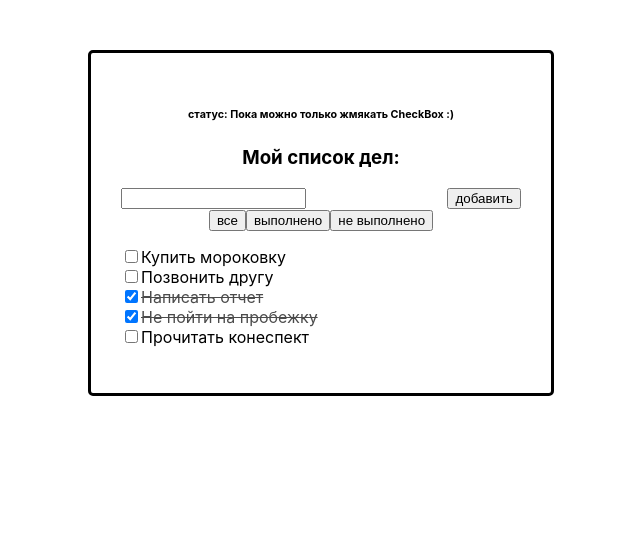
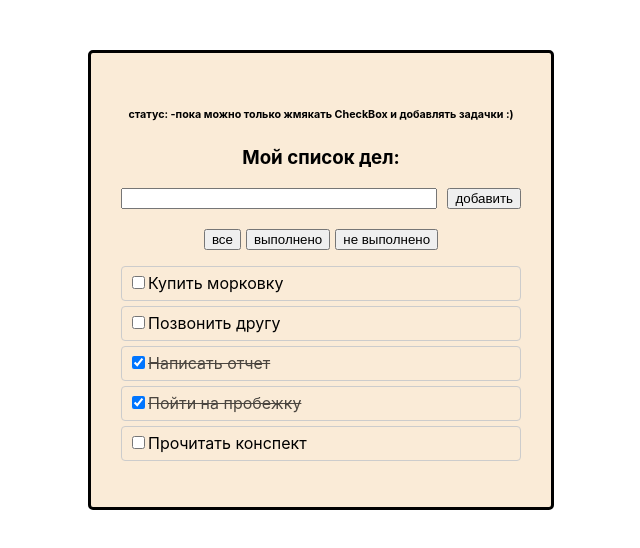
Before and after one commit to kaskodim/task-list, a React (Create React App) app: page / in a window 1280 px wide. Shown: the top 548 px of the page, without its empty margins (319-959 px from the left). Built offline with nearby package versions, Linux system fonts and the light colour scheme.

Commit message:
adds adding a task

```diff
--- a/package.json
+++ b/package.json
@@ -12,6 +12,7 @@
     "@types/react": "^18.0.0",
     "@types/react-dom": "^18.0.0",
     "@types/uuid": "^10.0.0",
+    "classnames": "^2.5.1",
     "gh-pages": "^6.2.0",
     "react": "^18.3.1",
     "react-dom": "^18.3.1",
--- a/src/App.tsx
+++ b/src/App.tsx
@@ -4,17 +4,19 @@ import {v1} from 'uuid';
 
 
 const tasksBek = [
-    {id: v1(), title: 'Купить мороковку', completed: false},
+    {id: v1(), title: 'Купить морковку', completed: false},
     {id: v1(), title: 'Позвонить другу', completed: false},
     {id: v1(), title: 'Написать отчет', completed: true},
-    {id: v1(), title: 'Не пойти на пробежку', completed: true},
-    {id: v1(), title: 'Прочитать конеспект', completed: false}
+    {id: v1(), title: 'Пойти на пробежку', completed: true},
+    {id: v1(), title: 'Прочитать конспект', completed: false}
 ];
+
+export type ButtonNameType = 'добавить' | 'все' | 'выполнено' | 'не выполнено'
+
 
 function App() {
 
     const [tasks, setTasks] = useState<Array<TaskType>>(tasksBek)
-
 
     function changeCheckbox(id: string, completed: boolean) {
 
@@ -31,13 +33,22 @@ function App() {
         //     )
         // );
     }
+    function addTask(title: string) {
+        let newTask = {
+            id: v1(),
+            title: title,
+            completed: false
+        }
+        setTasks([newTask, ...tasks])
+    }
 
     return (
         <div className="App">
-            <h6>статус: Пока можно только жмякать CheckBox :) </h6>
+            <h6>статус: -пока можно только жмякать CheckBox и добавлять задачки :) </h6>
             <TaskList title={'Мой список дел:'}
                       tasks={tasks}
-                      changeCheckbox={changeCheckbox}/>
+                      changeCheckbox={changeCheckbox}
+                      addTask={addTask}/>
         </div>
     );
 }
--- a/src/components/Button.tsx
+++ b/src/components/Button.tsx
@@ -1,11 +1,15 @@
 import React from 'react';
+import {ButtonNameType} from '../App';
+
 
 type ButtonPropsType = {
-    name: string;
+    name: ButtonNameType;
+    onClick?: () => void;
 }
 
 export const Button = (props: ButtonPropsType) => {
     return (
-        <button>{props.name}</button>
+        <button onClick={props.onClick}
+        >{props.name}</button>
     );
 };
--- a/src/components/taskList.tsx
+++ b/src/components/taskList.tsx
@@ -1,5 +1,6 @@
-import React from 'react';
+import React, {ChangeEvent, KeyboardEvent, useState} from 'react';
 import {Button} from './Button';
+import classNames from 'classnames';
 
 
 export type TaskType = {
@@ -12,19 +13,59 @@ type TaskListPropsType = {
     title: string
     tasks: Array<TaskType>
     changeCheckbox: (id: string, completed: boolean) => void
+    addTask: (title: string) => void
 }
 
 export const TaskList = (props: TaskListPropsType) => {
+
+    const [newTitle, setNewTitle] = useState('')
+    const [error, setError] = useState('')
+
+    const newTitleHandler = (e: ChangeEvent<HTMLInputElement>) => {
+        setNewTitle(e.currentTarget.value)
+    }
+    const addTitleHandler = () => {
+
+        if (!newTitle) {
+            setError(' напиши что-нибудь...')
+            setNewTitle('')
+            return
+        }
+
+        if (props.tasks.some(t => t.title === newTitle)) {
+            setError(' повторяешься :)')
+            setNewTitle('')
+            return
+        } else {
+            // добавить обрезание строки, если не влазивает!
+            props.addTask(newTitle.trim())
+            setNewTitle('')
+            setError('')
+        }
+    }
+    const onPressHandler = (e: KeyboardEvent<HTMLInputElement>) => {
+
+        if (e.ctrlKey && e.key === 'Enter') {
+            addTitleHandler()
+        }
+    }
+
     return (
         <div>
             <h3>{props.title}</h3>
 
             <div className={'inputSave'}>
-                <input/>
-                <Button name={'добавить'}/>
+                <input className={classNames(error ? 'error' : '', 'inputValue')}
+                       onChange={newTitleHandler}
+                       value={newTitle}
+                       placeholder={error ? error : ''}
+                       onKeyUp={onPressHandler}/>
+
+                <Button name={'добавить'}
+                        onClick={addTitleHandler}/>
             </div>
 
-            <div>
+            <div className={'filter-buttons'}>
                 <Button name={'все'}/>
                 <Button name={'выполнено'}/>
                 <Button name={'не выполнено'}/>
@@ -38,15 +79,18 @@ export const TaskList = (props: TaskListPropsType) => {
                     }
 
                     return (
-                        <li key={t.id}
+                        <li className={'task'}
+                            key={t.id}
                             onClick={() => {
                                 onclickCheckedHandler(t.id)
                             }}>
-                            <input type="checkbox"
-                                   checked={t.completed}/>
-                            <span className={t.completed ? 'completed' : ''}>
-                                      {t.title}
-                           </span>
+                            <div>
+                                <input type="checkbox"
+                                       checked={t.completed}/>
+                                <span className={t.completed ? 'completed' : ''}>{t.title}</span>
+                            </div>
+                            <button className={'buttonTask'}>x</button>
+
                         </li>
                     )
                 })}
--- a/src/index.css
+++ b/src/index.css
@@ -20,6 +20,7 @@ code {
     border: 3px solid black;
     border-radius: 5px;
     user-select: none;
+    background: antiquewhite;
 }
 
 .inputSave {
@@ -27,15 +28,58 @@ code {
     justify-content: space-between;
 }
 
+.inputValue {
+    flex-grow: 1;
+    margin-right: 10px;
+}
+
+.filter-buttons {
+    margin-top: 20px;
+    display: flex;
+    justify-content: center;
+    gap: 5px;
+}
+
 .checkBox {
     list-style-type: none;
     text-align: left;
     padding: 0;
     cursor: default;
+}
 
+.task {
+    margin-top: 5px;
+    padding: 6px;
+    border: 1px solid #ccc;
+    border-radius: 4px;
+    transition: background-color 0.3s ease;
+    display: flex;
+    justify-content: space-between;
+}
+
+.task:hover {
+    background-color: #b8c3f1;
+    box-shadow: 0 4px 8px rgba(0, 0, 0, 0.1)
+}
+
+.task:hover .buttonTask{
+    opacity: 100%;
+}
+
+.buttonTask{
+   opacity: 0;
+    transition: opacity 0.1s ease;
 }
 
 .completed {
     text-decoration: line-through;
     opacity: 70%;
 }
+
+.error {
+    border: 2px solid red;
+}
+
+.errorMessage {
+    color: red;
+}
```
Also changed, not shown: 1 other file (tests, documents, lock files or other folders).
